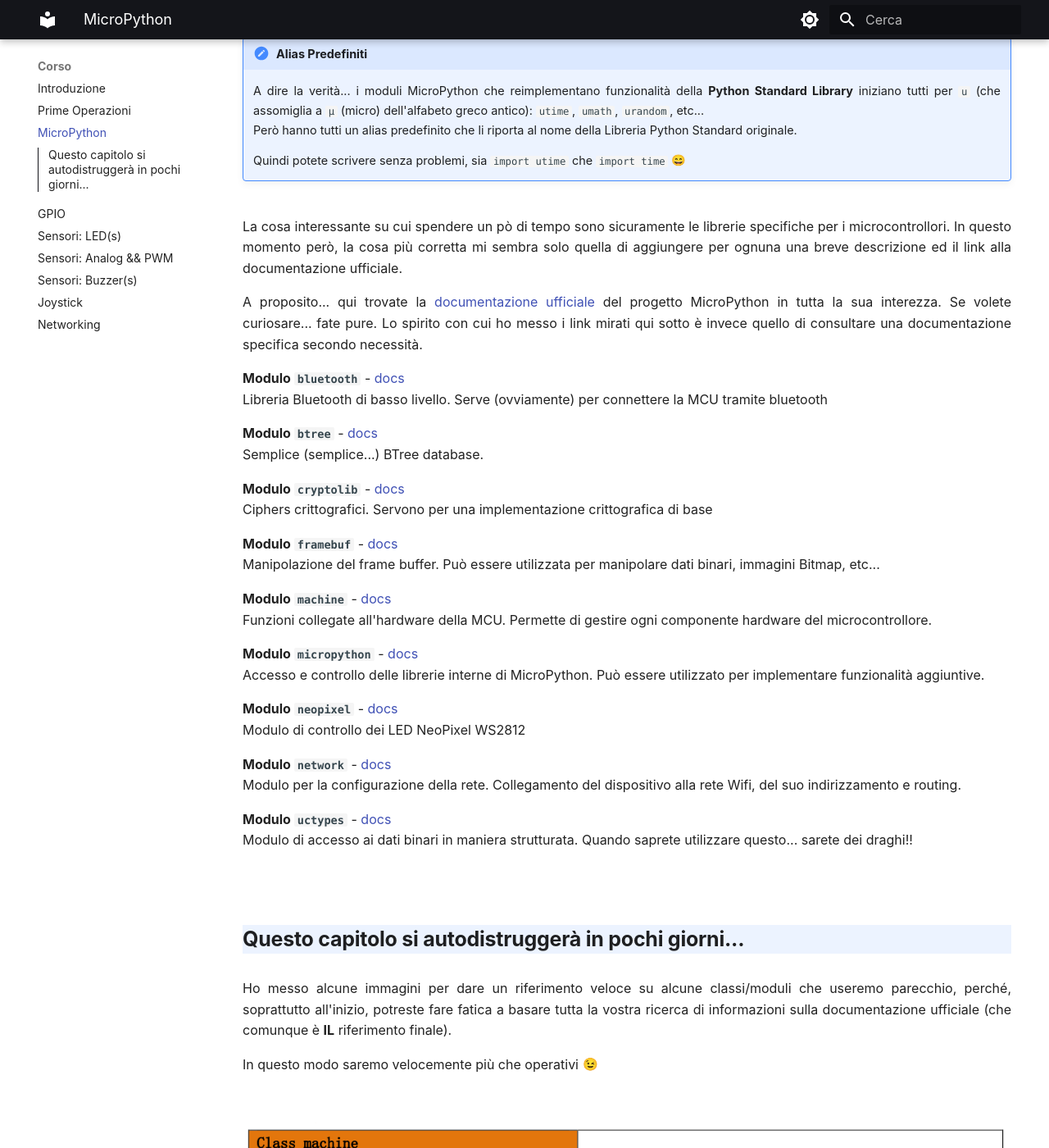
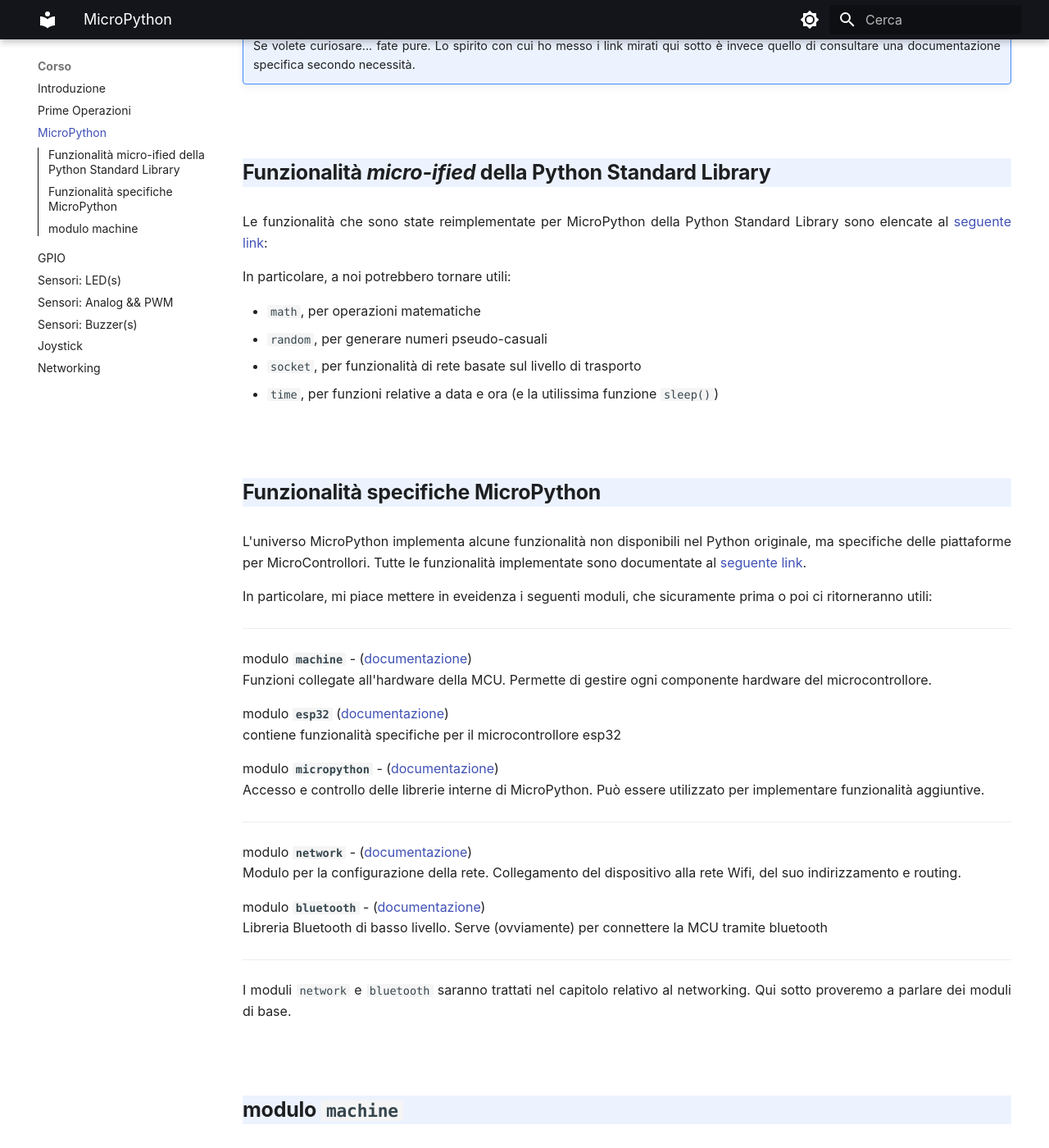
Before and after one commit to dvjlabs/esp32_course, an MkDocs documentation site: the page built from docs/corso/02_micropython.md, in a window 1280 px wide and 1400 px high, scrolled down 447 px. Shown: the whole window at 82% size. Built offline with MkDocs 1.6.1 and Material for MkDocs 9.7.7, drawn with Linux system fonts in a browser that asks for light colours; emoji names are drawn with the system emoji font; some of the changed text lies outside the part shown.

Commit message:
micropython ++

```diff
--- a/docs/corso/02_micropython.md
+++ b/docs/corso/02_micropython.md
@@ -3,84 +3,71 @@
 Come abbiamo già detto, MicroPython è un interprete progettato appositamente per i microcontrollori e che cerca di emulare le funzionalità
 base di Python. Sostanzialmente sono implementati due gruppi di funzionalità:
 
-- alcune delle funzionalità base di python, come le librerie `math`, `time`, `array`, `random`, etc...
-- alcune funzionalità specifiche per i microcontrollori, organizzate nelle librerie `bluetooth`, `esp`, `esp32`, `machine`, `network`, etc..
-
-Ovviamente le risorse hardware disponibili sono molto limitate, ma le funzionalità implementate ricalcano perfettamente il comportamento delle
-librerie della `Python Standard Library`.
+- alcune delle librerie della **Python Standard Library**
+- alcune funzionalità specifiche per i microcontrollori.
 
 
-!!! note "Alias Predefiniti"
+!!! note "Documentazione Ufficiale"
 
-    A dire la verità... i moduli MicroPython che reimplementano funzionalità della **Python Standard Library** iniziano tutti per `u`
-    (che assomiglia a `µ` (micro) dell'alfabeto greco antico): `utime`, `umath`, `urandom`, etc... <br>
-    Però hanno tutti un alias predefinito che li riporta al nome della Libreria Python Standard originale.
+    Il progetto MicroPython espone nel suo sito web la
+    <a href="https://docs.micropython.org/en/latest/index.html" target="_blank">documentazione ufficiale</a> di riferimento per il progetto MicroPython.
 
-    Quindi potete scrivere senza problemi, sia `import utime` che `import time` :smile:
+    Se volete curiosare... fate pure. Lo spirito con cui ho messo i link mirati qui sotto è invece quello di consultare una documentazione specifica secondo necessità.
 
 
-La cosa interessante su cui spendere un pò di tempo sono sicuramente le librerie specifiche per i microcontrollori. In questo momento però,
-la cosa più corretta mi sembra solo quella di aggiungere per ognuna una breve descrizione ed il link alla documentazione ufficiale.
 
-A proposito... qui trovate la <a href="https://docs.micropython.org/en/latest/index.html" target="_blank">documentazione ufficiale</a>
-del progetto MicroPython in tutta la sua interezza. Se volete curiosare... fate pure.
-Lo spirito con cui ho messo i link mirati qui sotto è invece quello di consultare una documentazione specifica secondo necessità.
+## Funzionalità *micro-ified* della Python Standard Library
 
 
-**Modulo `bluetooth`** - <a href="https://docs.micropython.org/en/latest/library/bluetooth.html" target="_blank">docs</a><br>
+Le funzionalità che sono state reimplementate per MicroPython della Python Standard Library sono elencate al [seguente link](https://docs.micropython.org/en/latest/library/index.html#micropython-lib-python):
+
+In particolare, a noi potrebbero tornare utili:
+
+- `math`, per operazioni matematiche
+- `random`, per generare numeri pseudo-casuali
+- `socket`, per funzionalità di rete basate sul livello di trasporto
+- `time`, per funzioni relative a data e ora (e la utilissima funzione `sleep()`)
+
+
+
+
+## Funzionalità specifiche MicroPython
+
+
+L'universo MicroPython implementa alcune funzionalità non disponibili nel Python originale, ma specifiche delle piattaforme per MicroControllori.
+Tutte le funzionalità implementate sono documentate al [seguente link](https://docs.micropython.org/en/latest/library/index.html#micropython-specific-libraries).
+
+In particolare, mi piace mettere in eveidenza i seguenti moduli, che sicuramente prima o poi ci ritorneranno utili:
+
+--------
+
+modulo **`machine`** - (<a href="https://docs.micropython.org/en/latest/library/machine.html" target="_blank">documentazione</a>) <br>
+Funzioni collegate all'hardware della MCU. Permette di gestire ogni componente hardware del microcontrollore.
+
+modulo **`esp32`** (<a href="https://docs.micropython.org/en/latest/library/esp32.html" target="_blank">documentazione</a>) <br>
+contiene funzionalità specifiche per il microcontrollore esp32
+
+modulo **`micropython`** - (<a href="https://docs.micropython.org/en/latest/library/micropython.html" target="_blank">documentazione</a>) <br>
+Accesso e controllo delle librerie interne di MicroPython. Può essere utilizzato per implementare funzionalità aggiuntive.
+
+--------
+
+modulo **`network`** - (<a href="https://docs.micropython.org/en/latest/library/network.html" target="_blank">documentazione</a>) <br>
+Modulo per la configurazione della rete. Collegamento del dispositivo alla rete Wifi, del suo indirizzamento e routing.
+
+modulo **`bluetooth`** - (<a href="https://docs.micropython.org/en/latest/library/bluetooth.html" target="_blank">documentazione</a>) <br>
 Libreria Bluetooth di basso livello. Serve (ovviamente) per connettere la MCU tramite bluetooth
 
+--------
 
-**Modulo `btree`** - <a href="https://docs.micropython.org/en/latest/library/btree.html" target="_blank">docs</a><br>
-Semplice (semplice...) BTree database.
+I moduli `network` e `bluetooth` saranno trattati nel capitolo relativo al networking. Qui sotto proveremo a parlare dei moduli di base.
 
 
-**Modulo `cryptolib`** - <a href="https://docs.micropython.org/en/latest/library/cryptolib.html" target="_blank">docs</a><br>
-Ciphers crittografici. Servono per una implementazione crittografica di base
+## modulo `machine`
+
+blah blah...
 
 
-**Modulo `framebuf`** - <a href="https://docs.micropython.org/en/latest/library/framebuf.html" target="_blank">docs</a><br>
-Manipolazione del frame buffer. Può essere utilizzata per manipolare dati binari, immagini Bitmap, etc...
-
-
-**Modulo `machine`** - <a href="https://docs.micropython.org/en/latest/library/machine.html" target="_blank">docs</a><br>
-Funzioni collegate all'hardware della MCU. Permette di gestire ogni componente hardware del microcontrollore.
-
-
-**Modulo `micropython`** - <a href="https://docs.micropython.org/en/latest/library/micropython.html" target="_blank">docs</a><br>
-Accesso e controllo delle librerie interne di MicroPython. Può essere utilizzato per implementare funzionalità aggiuntive.
-
-
-**Modulo `neopixel`** - <a href="https://docs.micropython.org/en/latest/library/neopixel.html" target="_blank">docs</a><br>
-Modulo di controllo dei LED NeoPixel WS2812
-
-
-**Modulo `network`** - <a href="https://docs.micropython.org/en/latest/library/network.html" target="_blank">docs</a><br>
-Modulo per la configurazione della rete. Collegamento del dispositivo alla rete Wifi, del suo indirizzamento e routing.
-
-
-**Modulo `uctypes`** - <a href="https://docs.micropython.org/en/latest/library/uctypes.html" target="_blank">docs</a><br>
-Modulo di accesso ai dati binari in maniera strutturata. Quando saprete utilizzare questo... sarete dei draghi!!
-
-
-## Questo capitolo si autodistruggerà in pochi giorni...
-
-Ho messo alcune immagini per dare un riferimento veloce su alcune classi/moduli che useremo parecchio, perché, soprattutto all'inizio, potreste
-fare fatica a basare tutta la vostra ricerca di informazioni sulla documentazione ufficiale (che comunque è **IL** riferimento finale).
-
-In questo modo saremo velocemente più che operativi :wink:
-
-<br>
-
-![Class machine](images/class_machine.png)
-
-<br>
-
-![Class Pin](images/class_pin.png)
-
-<br>
-
-![Class time](images/class_time.png)
 
 <br>
 <br>
```
Also changed, not shown: docs/corso/01_prime_operazioni.md (+1 -1 lines), docs/corso/images/class_machine.png (deleted), docs/corso/images/class_pin.png (deleted), docs/corso/images/class_time.png (deleted).
